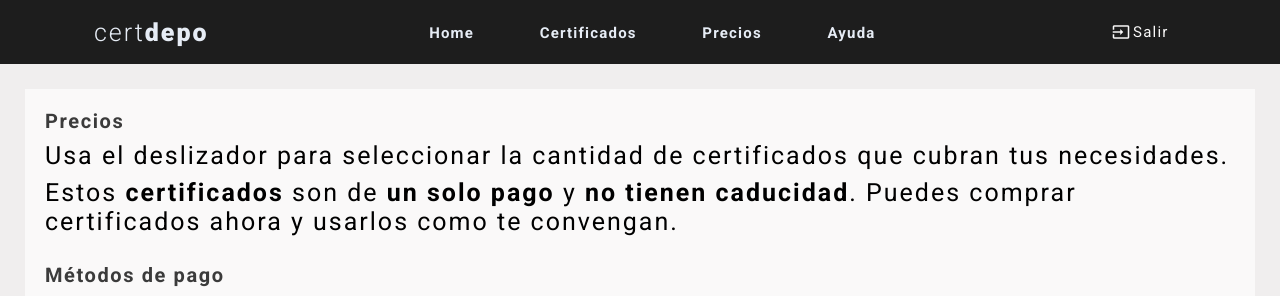
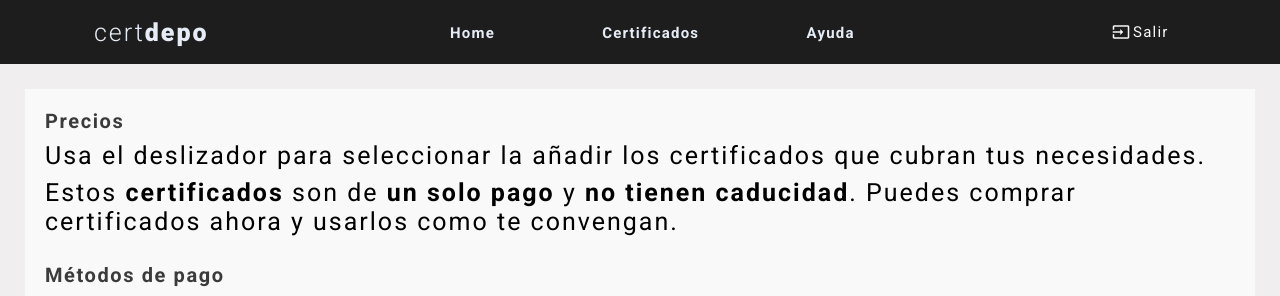
Before and after one commit to kazp058/CertDepo, a PHP site: page /pricing.php in a window 1280 px wide. Shown: the top 296 px of the page. Run offline with PHP 8.4, Linux system fonts and the light colour scheme; the visitor is signed in with stand-in values (Sample User, id 1); some libraries are stand-ins or nearby versions.

Commit message:
Free platform

```diff
--- a/header.php
+++ b/header.php
@@ -26,7 +26,6 @@ session_start();
             <ul class="nav-links">
                <li><a href="index.php">Home</a></li>
                <li><a href="certificates.php">Certificados</a></li>
-               <li><a href="pricing.php">Precios</a></li>
                <li><a href="support.php">Ayuda</a></li>
                <li class="nav-links-mobile">
                   <?php
--- a/index.php
+++ b/index.php
@@ -55,7 +55,7 @@ require "header.php";
                <div class="icon"><i class="material-icons md-48">enhanced_encryption</i></div>
                <div class="content">
                   <h3>Encriptacion</h3>
-                  <p>¿Preocupado por tu información? Nosotros encriptamos tus datos personales y los mantenemos seguro en nuestros servidores bien protegidos. Tampoco vendemos tu información, ya que nosotros recaudamos ingresos mediante la venta de certificados. Puedes leer más sobre nuestras <a href="#">políticas de privacidad</a>.</p>
+                  <p>¿Preocupado por tu información? Nosotros encriptamos tus datos personales y los mantenemos seguro en nuestros servidores bien protegidos. Tampoco vendemos tu información, ya que nosotros recaudamos ingresos mediante anuncios, permitiendo que nuestra plataforma sea gratuita. Puedes leer más sobre nuestras <a href="#">políticas de privacidad</a>.</p>
                </div>
             </div>
             <div class="grid-e">
--- a/pricing.php
+++ b/pricing.php
@@ -10,11 +10,11 @@ require 'header.php';
     <section class="payment-container">
         <div class="info">
             <h3>Precios</h3>
-            <p>Usa el deslizador para seleccionar la cantidad de certificados que cubran tus necesidades.</p>
+            <p>Usa el deslizador para seleccionar la añadir los certificados que cubran tus necesidades.</p>
             <p>Estos <strong>certificados</strong> son de <strong>un solo pago</strong> y <strong>no tienen caducidad</strong>. Puedes comprar certificados ahora y usarlos como te convengan.</p>
             <br>
             <h3>Métodos de pago</h3>
-            <p>Nosotros manejamos los datos mediante la plataforma de paypal, gracias a esto podemos asegurarte que toda tu informacion bancaria se encuentra protegida y segura.</p>
+            <p></p>
             <br>
             <div class="image">
                 <img src="https://www.paypalobjects.com/webstatic/en_US/i/buttons/cc-badges-ppppcmcvdam.png" alt="Pay with PayPal, PayPal Credit or any major credit card" />
```
